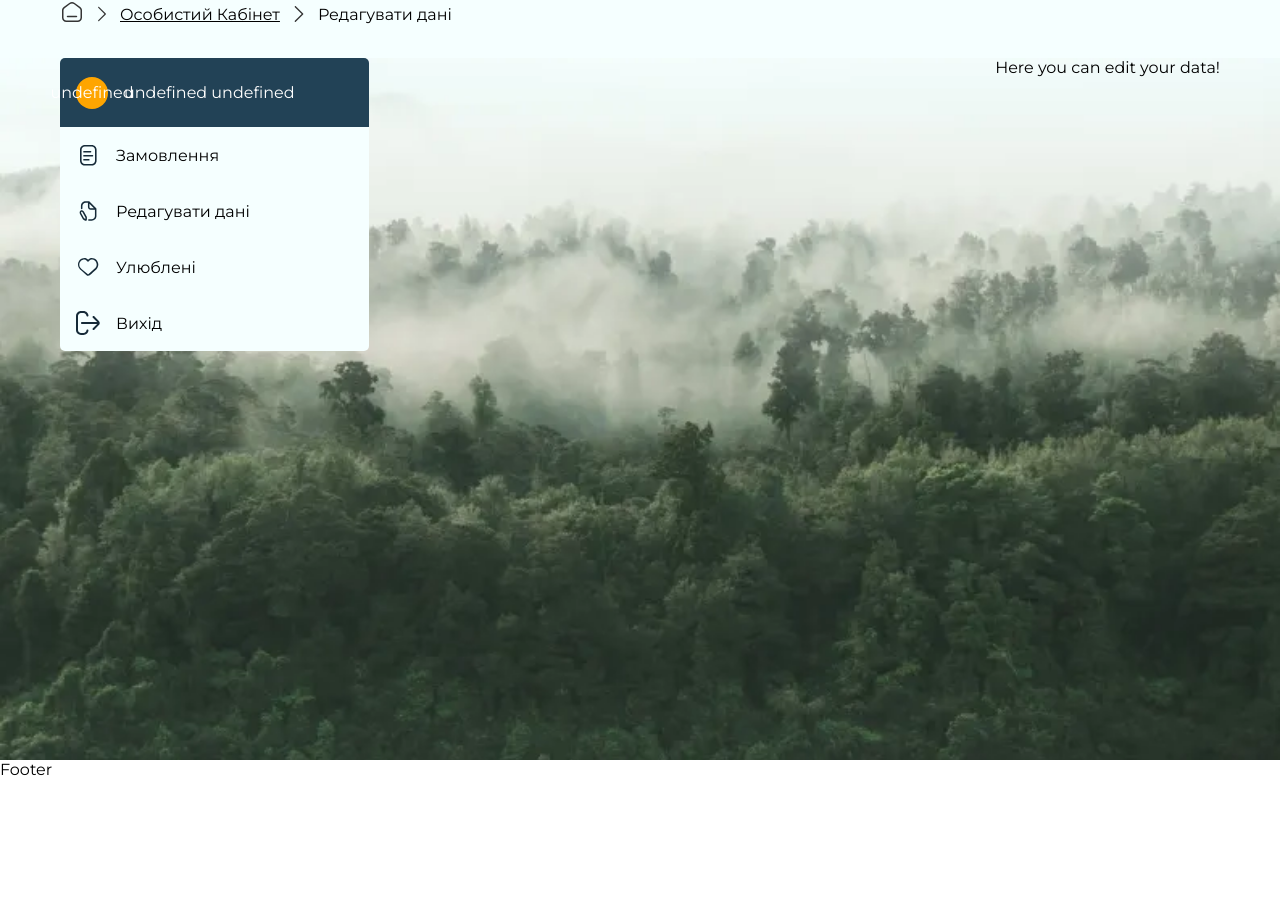
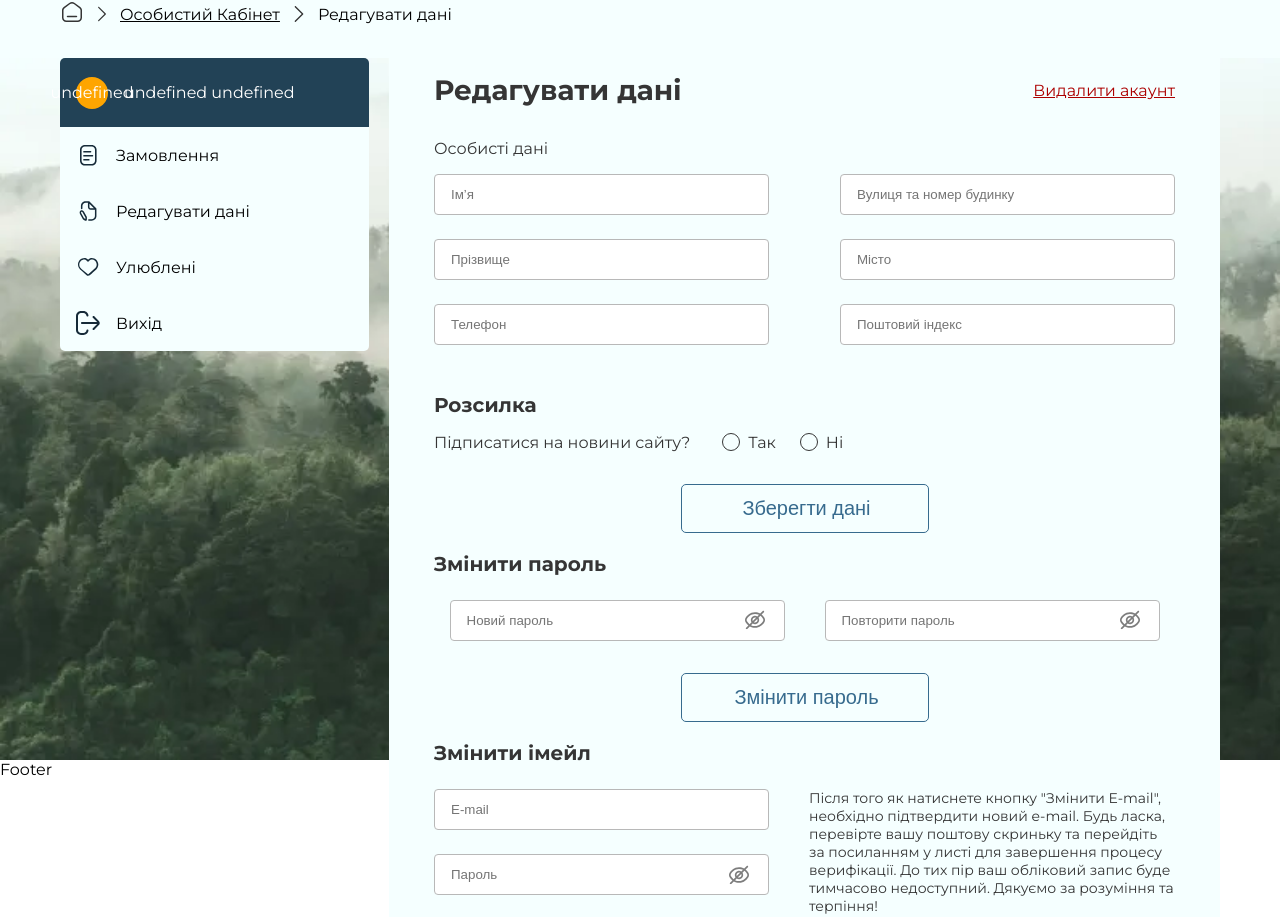
Before and after one commit to IrynaSydorenko/Adventure-Pro-Gear, a Next.js app: page /en/personal_account/edit_data in a window 1280 px wide. Shown: the part 194-1111 px from the top of the page. Before the commit the page ends 973 px from the top, so only its background shows below. Built offline with nearby package versions, Linux system fonts and the light colour scheme; no server answers.

Commit message:
Edded UI and logic to the EditData page

```diff
--- a/src/app/(main)/[lang]/personal_account/edit_data/EditData.module.css
+++ b/src/app/(main)/[lang]/personal_account/edit_data/EditData.module.css
@@ -0,0 +1,137 @@
+.editDataForm {
+  margin-left: 20px;
+  max-width: 100%;
+  background-color: var(--wightAuth);
+  padding: 15px 45px 32px 45px;
+  color: var(--black-900);
+}
+
+.formHeader {
+  display: flex;
+  align-self: flex-start;
+  font-weight: var(--wight-600);
+  font-size: var(--large-28);
+  color: var(--black-900);
+}
+
+.heading {
+  display: flex;
+  justify-content: space-between;
+  align-items: center;
+  margin-bottom: 32px;
+  width: 100%;
+}
+
+.personalDataContainerWithHeader {
+  display: flex;
+  flex-direction: column;
+  justify-content: space-between;
+  margin-bottom: 24px;
+  width: 100%;
+}
+
+.personalDataHeder {
+  margin-bottom: -8px;
+}
+
+.personalDataContainer {
+  display: flex;
+  flex-direction: row;
+  align-items: center;
+  justify-content: space-between;
+  margin-bottom: 24px;
+  gap: 40px;
+}
+
+.personalData > div > input {
+  min-width: 335px;
+  margin-top: 24px;
+}
+
+.mailingContainet {
+  display: flex;
+  flex-direction: column;
+  align-self: flex-start;
+}
+
+.spam {
+  font-size: var(--large-20);
+  display: flex;
+  align-self: flex-start;
+}
+
+.subscriptionContainer {
+  display: flex;
+}
+
+.subscription {
+  margin-top: 16px;
+  margin-bottom: 32px;
+  margin-right: 32px;
+}
+
+.subscriptionContainer > div > label::before {
+  border-color: var(--black-600);
+  border-radius: 10px;
+  margin-right: 8px;
+}
+
+.subscriptionContainer > div > input[type='checkbox']:checked + label::before {
+  content: '';
+}
+
+.subscriptionContainer > div:first-of-type {
+  margin-right: 24px;
+}
+
+.EditPassword {
+  display: flex;
+  justify-content: space-between;
+  gap: 40px;
+}
+
+.EditPassword > div > input {
+  min-width: 335px;
+  margin-top: 24px;
+}
+
+.EditPassword > div > input + img {
+  top: 34px;
+}
+
+.EditPassword input:last-of-type {
+  margin-bottom: 32px;
+}
+
+.deleteAccount {
+  color: var(--erro-100);
+}
+
+.EditEmailContainer {
+  display: flex;
+  flex-direction: row;
+  justify-content: space-between;
+  align-items: flex-start;
+  margin-bottom: 24px;
+  gap: 40px;
+}
+
+.editEmail > div > input {
+  min-width: 335px;
+  margin-top: 24px;
+}
+
+.editEmail > div > input + img {
+  top: 11px;
+}
+
+.emailChangeInfo {
+  font-size: 14px;
+  margin-top: 24px;
+}
+
+.submitButton {
+  border-radius: 5px;
+  max-width: 248px;
+  padding: 9px;
+}
--- a/src/app/(main)/[lang]/personal_account/edit_data/page.tsx
+++ b/src/app/(main)/[lang]/personal_account/edit_data/page.tsx
@@ -1,7 +1,173 @@
-import React from 'react';
+'use client';
 
-function EditData() {
-  return <div>Here you can edit your data!</div>;
+import React, { useState } from 'react';
+import Link from 'next/link';
+import { Locale } from '@/i18n-config';
+import { updatePersonalData, updatePassword, updateEmail } from '@/app/actions';
+import Form from '@/components/Form';
+import Input from '@/components/Input';
+import Button from '@/components/Button';
+import Checkbox from '@/components/Checkbox/Checkbox';
+import styles from './EditData.module.css';
+
+interface EditDataProps {
+  params: {
+    lang: Locale;
+  };
 }
 
+const EditData: React.FC<EditDataProps> = ({ params }) => {
+  console.log('Params: ', params);
+  const [personalData, setPersonalData] = useState({
+    name: '',
+    surname: '',
+    phoneNumber: '',
+    streetAndHouseNumber: '',
+    city: '',
+    postalCode: '',
+  });
+
+  const [newPassword, setNewPassword] = useState({
+    password: '',
+    confirmPassword: '',
+  });
+
+  const [newEmail, setNewEmail] = useState({
+    email: '',
+    password: '',
+    confirmPassword: '',
+  });
+
+  const [actionType, setActionType] = useState<string | null>(null);
+
+  const handleChange = (e: React.ChangeEvent<HTMLInputElement>) => {
+    setPersonalData({ ...personalData, [e.target.name]: e.target.value });
+  };
+  return (
+    <Form className={styles.editDataForm} action={updatePersonalData}>
+      <div className={styles.heading}>
+        <h4 className={styles.formHeader}>Редагувати дані</h4>
+        <Link className={styles.deleteAccount} href="/">
+          Видалити акаунт
+        </Link>
+      </div>
+      <div className={styles.personalDataContainerWithHeader}>
+        <p className={styles.personalDataHeder}>Особисті дані</p>
+        <div className={styles.personalDataContainer}>
+          <div className={styles.personalData}>
+            <Input
+              placeholder="Імʼя"
+              name="name"
+              type="text"
+              onChange={e => {
+                handleChange(e);
+              }}
+            />
+            <Input
+              placeholder="Прізвище"
+              name="surname"
+              type="text"
+              onChange={e => {
+                handleChange(e);
+              }}
+            />
+            <Input
+              type="text"
+              placeholder="Телефон"
+              name="phoneNumber"
+              onChange={e => {
+                handleChange(e);
+              }}
+            />
+            {/* <Input placeholder="Вулиця та номер будинку" />
+          <Input placeholder="Місто" />
+          <Input placeholder="Поштовий індекс" /> */}
+          </div>
+          <div className={styles.personalData}>
+            <Input
+              placeholder="Вулиця та номер будинку"
+              name="streetAndHouseNumber"
+              type="text"
+              onChange={e => {
+                handleChange(e);
+              }}
+            />
+            <Input
+              placeholder="Місто"
+              name="city"
+              type="text"
+              onChange={e => {
+                handleChange(e);
+              }}
+            />
+            <Input
+              placeholder="Поштовий індекс"
+              name="postalCode"
+              type="text"
+              onChange={e => {
+                handleChange(e);
+              }}
+            />
+          </div>
+        </div>
+      </div>
+      <div className={styles.mailingContainet}>
+        <h6 className={styles.spam}>Розсилка</h6>
+        <div className={styles.subscriptionContainer}>
+          <p className={styles.subscription}>Підписатися на новини сайту?</p>
+          <Checkbox text="Так" className={styles.checkbox} />
+          <Checkbox text="Ні" className={styles.checkbox} />
+        </div>
+      </div>
+      <Button
+        className={styles.submitButton}
+        text="Зберегти дані"
+        type="submit"
+        color="transparent"
+      />
+      {/* <Input type="submit" value="Зберегти дані" /> */}
+      <br />
+      <h6 className={styles.spam}>Змінити пароль</h6>
+      <div className={styles.EditPassword}>
+        <Input placeholder="Новий пароль" type="password" />
+        <Input placeholder="Повторити пароль" type="password" />
+      </div>
+      <Button
+        className={styles.submitButton}
+        text="Змінити пароль"
+        type="submit"
+        color="transparent"
+        onClick={async () => {
+          console.log('Clicked!');
+        }}
+      />
+      <br />
+
+      <h6 className={styles.spam}>Змінити імейл</h6>
+      <div className={styles.EditEmailContainer}>
+        <div className={styles.editEmail}>
+          <Input placeholder="E-mail" type="email" />
+          <Input placeholder="Пароль" type="password" />
+          <Input placeholder="Повторити пароль" type="password" />
+        </div>
+        <p className={styles.emailChangeInfo}>
+          Після того як натиснете кнопку "Змінити E-mail", необхідно підтвердити новий e-mail. Будь
+          ласка, перевірте вашу поштову скриньку та перейдіть за посиланням у листі для завершення
+          процесу верифікації. До тих пір ваш обліковий запис буде тимчасово недоступний. Дякуємо за
+          розуміння та терпіння!
+        </p>
+      </div>
+      <Button
+        className={styles.submitButton}
+        text="Змінити E-mail"
+        color="transparent"
+        type="submit"
+        onClick={async () => {
+          console.log('Clicked!');
+        }}
+      />
+    </Form>
+  );
+};
+
 export default EditData;
```
